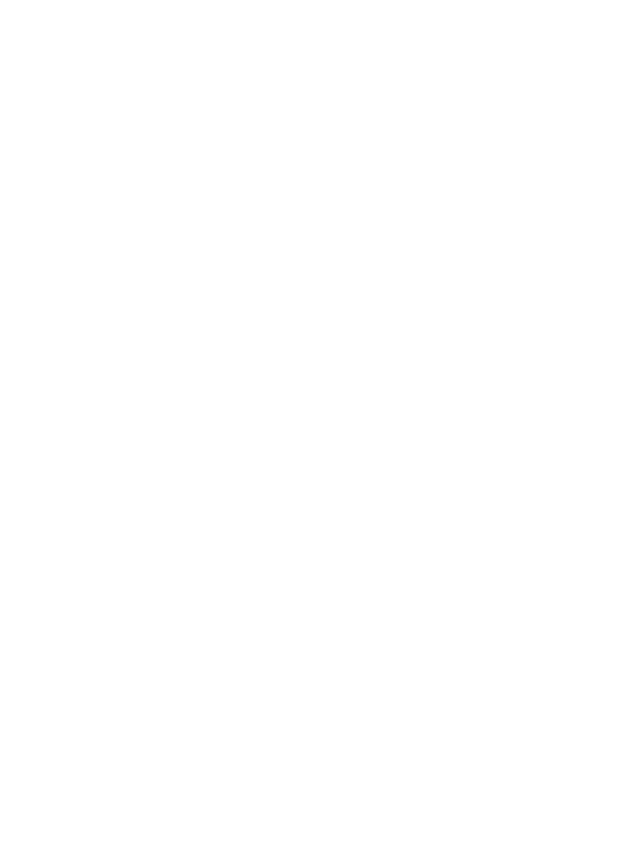
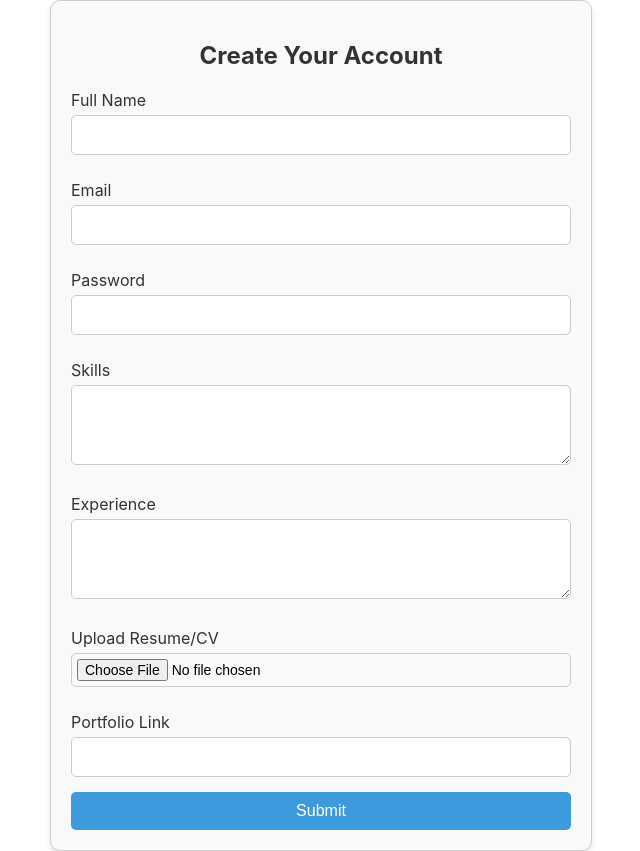
Before and after one commit to IsaacObusan/JobCompassSAD, a React (Create React App) app: page /signup in a window 1280 px wide. Before the commit this address had no page. Shown: the whole page, without its empty margins (319-959 px from the left). Before the commit the page ends 800 px from the top, so only its background shows below. Built offline with nearby package versions, Linux system fonts and the light colour scheme.

Commit message:
3RD COMMIT

```diff
--- a/src/App.tsx
+++ b/src/App.tsx
@@ -1,17 +1,19 @@
 import React from 'react';
 import { BrowserRouter as Router, Routes, Route } from 'react-router-dom';
 import Login from './components/Login';
-import LandingPage from './components/LandingPage';
-import EmployerDashboard from './components/EmployerDashboard'; // Import the EmployerDashboard component
+import LandingPage from './components/LandingPage';  // Import the LandingPage component
+import CreateAccountForm from './components/CreateAccountForm';  // Import CreateAccountForm component
+import EmployerDashboard from './components/EmployerDashboard';  // Import EmployerDashboard component
 
 const App: React.FC = () => {
   return (
     <Router>
       <Routes>
         <Route path="/" element={<Login />} /> {/* Root path shows the Login page */}
-        <Route path="/login" element={<Login />} />
-        <Route path="/landingpage" element={<LandingPage />} /> {/* Correct path for landing page */}
-        <Route path="/employerdashboard" element={<EmployerDashboard />} /> {/* Route for Employer Dashboard */}
+        <Route path="/login" element={<Login />} /> {/* Login page */}
+        <Route path="/signup" element={<CreateAccountForm />} /> {/* Signup/Create Account form */}
+        <Route path="/landingpage" element={<LandingPage />} /> {/* Landing page for employees */}
+        <Route path="/employerdashboard" element={<EmployerDashboard />} /> {/* Employer dashboard */}
       </Routes>
     </Router>
   );
@@ -19,4 +21,7 @@ const App: React.FC = () => {
 
 export default App;
 
+
+
+
 export {};
--- /dev/null
+++ b/src/components/CreateAccountForm.css
@@ -0,0 +1,57 @@
+.create-account-form {
+    width: 100%;
+    max-width: 500px;
+    margin: 0 auto;
+    padding: 20px;
+    border: 1px solid #ccc;
+    border-radius: 10px;
+    background-color: #f9f9f9;
+    box-shadow: 0 4px 6px rgba(0, 0, 0, 0.1);
+}
+
+.create-account-form h2 {
+    text-align: center;
+    color: #333;
+}
+
+.create-account-form label {
+    display: block;
+    margin: 10px 0 5px;
+    color: #333;
+}
+
+.create-account-form input,
+.create-account-form textarea {
+    width: 100%;
+    padding: 10px;
+    margin-bottom: 15px;
+    border: 1px solid #ccc;
+    border-radius: 5px;
+    box-sizing: border-box;
+    font-size: 16px;
+}
+
+.create-account-form textarea {
+    height: 80px;
+    resize: vertical;
+}
+
+.create-account-form input[type="file"] {
+    padding: 5px;
+    font-size: 14px;
+}
+
+.create-account-form button {
+    width: 100%;
+    padding: 10px;
+    background-color: #3c9add;
+    color: white;
+    border: none;
+    border-radius: 5px;
+    font-size: 16px;
+    cursor: pointer;
+}
+
+.create-account-form button:hover {
+    background-color: #0056b3;
+}
--- /dev/null
+++ b/src/components/CreateAccountForm.tsx
@@ -0,0 +1,111 @@
+import React, { useState } from 'react';
+import './CreateAccountForm.css';
+
+const CreateAccountForm: React.FC = () => {
+    const [formData, setFormData] = useState({
+        fullName: '',
+        email: '',
+        password: '',
+        skills: '',
+        experience: '',
+        portfolio: '',
+        resume: null as File | null
+    });
+
+    const handleChange = (e: React.ChangeEvent<HTMLInputElement | HTMLTextAreaElement>) => {
+        const { name, value } = e.target;
+        setFormData(prev => ({ ...prev, [name]: value }));
+    };
+
+    const handleFileChange = (e: React.ChangeEvent<HTMLInputElement>) => {
+        if (e.target.files && e.target.files[0]) {
+            setFormData(prev => ({ ...prev, resume: e.target.files![0] })); // Non-null assertion added here
+        }
+    };
+
+    const handleSubmit = (e: React.FormEvent) => {
+        e.preventDefault();
+        // Process the form submission (e.g., send data to API)
+        console.log('Form submitted:', formData);
+    };
+
+    return (
+        <form className="create-account-form" onSubmit={handleSubmit}>
+            <h2>Create Your Account</h2>
+
+            <label htmlFor="fullName">Full Name</label>
+            <input
+                type="text"
+                id="fullName"
+                name="fullName"
+                value={formData.fullName}
+                onChange={handleChange}
+                required
+            />
+
+            <label htmlFor="email">Email</label>
+            <input
+                type="email"
+                id="email"
+                name="email"
+                value={formData.email}
+                onChange={handleChange}
+                required
+            />
+
+            <label htmlFor="password">Password</label>
+            <input
+                type="password"
+                id="password"
+                name="password"
+                value={formData.password}
+                onChange={handleChange}
+                required
+            />
+
+            <label htmlFor="skills">Skills</label>
+            <textarea
+                id="skills"
+                name="skills"
+                value={formData.skills}
+                onChange={handleChange}
+                required
+            />
+
+            <label htmlFor="experience">Experience</label>
+            <textarea
+                id="experience"
+                name="experience"
+                value={formData.experience}
+                onChange={handleChange}
+                required
+            />
+
+            <label htmlFor="resume">Upload Resume/CV</label>
+            <input
+                type="file"
+                id="resume"
+                name="resume"
+                onChange={handleFileChange}
+                accept=".pdf,.doc,.docx"
+                required
+            />
+
+            <label htmlFor="portfolio">Portfolio Link</label>
+            <input
+                type="url"
+                id="portfolio"
+                name="portfolio"
+                value={formData.portfolio}
+                onChange={handleChange}
+                required
+            />
+
+            <button type="submit">Submit</button>
+        </form>
+    );
+};
+
+export default CreateAccountForm;
+
+export{}
```
